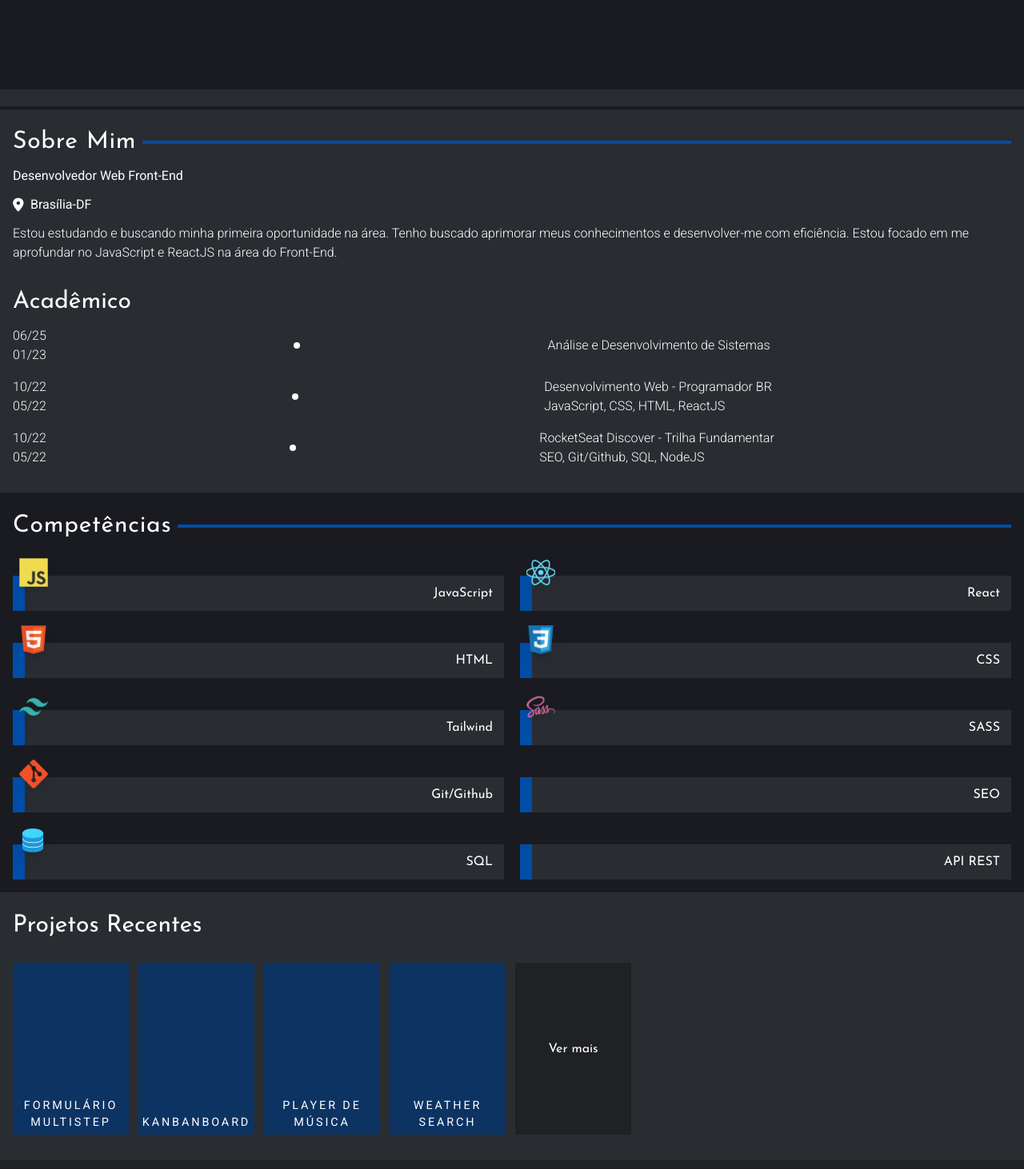
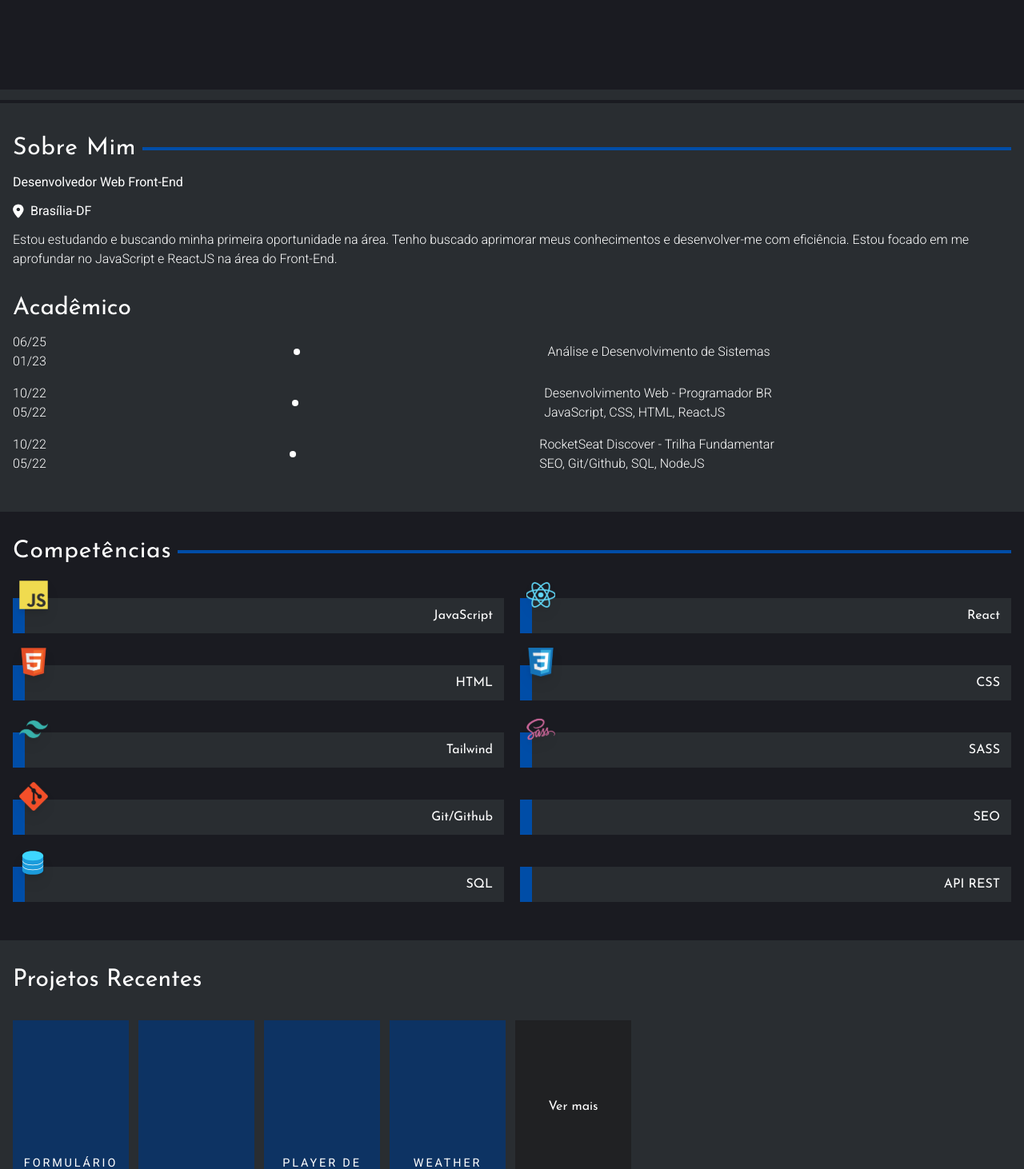
Before and after one commit to DanReiss/personal-website, a Next.js app: page / in a window 1280 px wide. Shown: the part 568-2030 px from the top of the page at 80% size. Built offline with nearby package versions, Linux system fonts and the light colour scheme.

Commit message:
melhorar espaçamento
Alterações nas divs principais para melhorar o espaçamento do site

```diff
--- a/src/components/ProjectsCarousel.jsx
+++ b/src/components/ProjectsCarousel.jsx
@@ -3,7 +3,7 @@ import React from 'react';
 function ProjectsCarousel({ projects }) {
   return (
   /* Wrapper */
-    <div className="relative overflow-hidden m-auto">
+    <div className="relative overflow-hidden m-auto my-8">
       {/* Container */}
       <div className="width-full flex flex-row align-center overflow-auto gap-3">
         {
--- a/src/pages/index.jsx
+++ b/src/pages/index.jsx
@@ -67,10 +67,10 @@ function Home({ projects }) {
       </div>
       {/* mostrar o background e espaçar a segunda seção -> */}
       <div className="h-[85vh] w-full" />
-      <main className="relative bg-gray pt-2">
+      <main className="relative bg-gray">
         <span className="bg-dark_blue w-full h-1 inline-block" />
-        <section className="text-white px-4">
-          <div className="py-4">
+        <section className="text-white px-4 py-8">
+          <div className='mb-8'>
             <div className="flex mb-3">
               <h3 className="font-josefin text-3xl tracking-wide">Sobre Mim</h3>
               <span className="bg-blue w-full h-1 inline-block flex-1 m-auto ml-2" />
@@ -92,7 +92,7 @@ function Home({ projects }) {
               Estou focado em me  aprofundar no JavaScript e ReactJS na área do Front-End.
             </p>
           </div>
-          <div className="py-4">
+          <div>
             <h3 className="font-josefin text-3xl mb-3">Acadêmico</h3>
             <div className="font-light">
               <div className="grid grid-flow-col auto-cols-auto gap-2 items-center pb-4">
@@ -130,8 +130,8 @@ function Home({ projects }) {
             </div>
           </div>
         </section>
-        <section className="bg-dark_blue text-white px-4">
-          <div className="flex mb-3 pt-6 pb-4">
+        <section className="bg-dark_blue text-white px-4 py-8">
+          <div className="flex mb-6">
             <h3 className="font-josefin text-3xl tracking-wide">Competências</h3>
             <span className="bg-blue w-full h-1 inline-block flex-1 m-auto ml-2" />
           </div>
@@ -148,8 +148,8 @@ function Home({ projects }) {
             <ItemSkill name="API REST" />
           </div>
         </section>
-        <section className="text-white font-josefin px-4 pb-8">
-          <h3 className="text-3xl mb-3 pt-6 pb-4">Projetos Recentes</h3>
+        <section className="text-white font-josefin px-4 py-8">
+          <h3 className="text-3xl mb-6">Projetos Recentes</h3>
           { projectsData
             ? <ProjectsCarousel projects={projectsData} />
             : ''}
```
